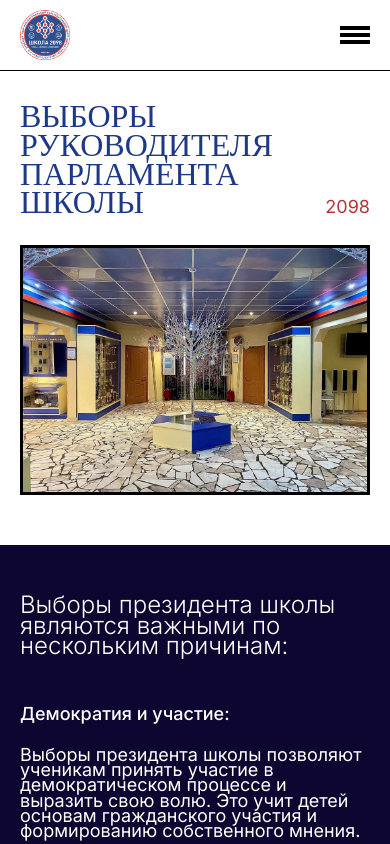
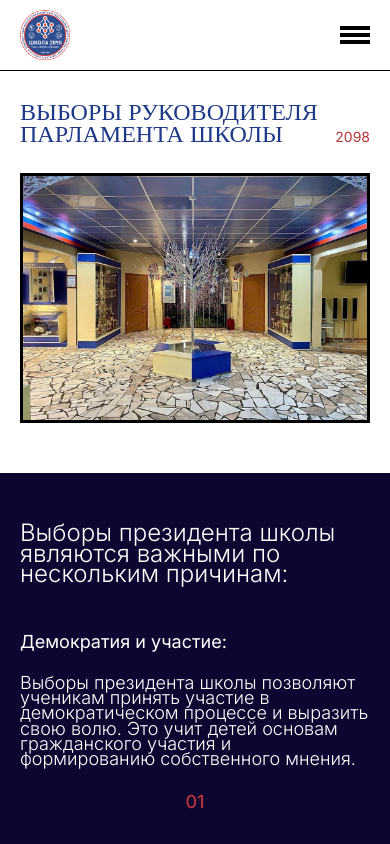
Before and after one commit to Wonderlus/school-president, a Next.js app: page / in a window 390 px wide. Shown: the top 844 px of the page. Built offline with nearby package versions, Linux system fonts and the light colour scheme; no server answers.

Commit message:
fixes main page

```diff
--- a/src/app/page.module.css
+++ b/src/app/page.module.css
@@ -72,7 +72,7 @@
 .reasonSubtitle {
     font-size: 24px;
     color: #fff;
-    font-weight: 500;
+    font-weight: 400;
 
 
     max-width: 10%;
@@ -84,7 +84,7 @@
 .reasonInfo {
     font-size: 24px;
     color: #fff;
-    font-weight: 400;
+    font-weight: 300;
 
     max-width: 40%;
     width: 100%;
@@ -104,7 +104,7 @@
 }
 
 .conclusion {
-    padding: 75px 20px 80px 20px;
+    padding: 75px 20px 20px 20px;
 
     display: flex;
     flex-direction: column;
@@ -341,6 +341,15 @@
 }
 
 @media (max-width: 540px) {
+
+    .title {
+        font-size: 24px;
+    }
+
+    .title::after {
+        font-size: 14px;
+    }
+
     .reasonImageFirst {
         width: 400px;
     }
--- a/src/components/Footer/Footer.jsx
+++ b/src/components/Footer/Footer.jsx
@@ -4,7 +4,7 @@ const Footer = () => {
     return (
         <footer className={styles.container}>
             <p className={styles.title}>© 2023 Выборы президента школы</p>
-            <p className={styles.name}>Сайт разработан Московкиной В.А</p>
+            <p className={styles.name}>Сайт разработан Московкиной В.А.</p>
         </footer>
     );
 };
```
